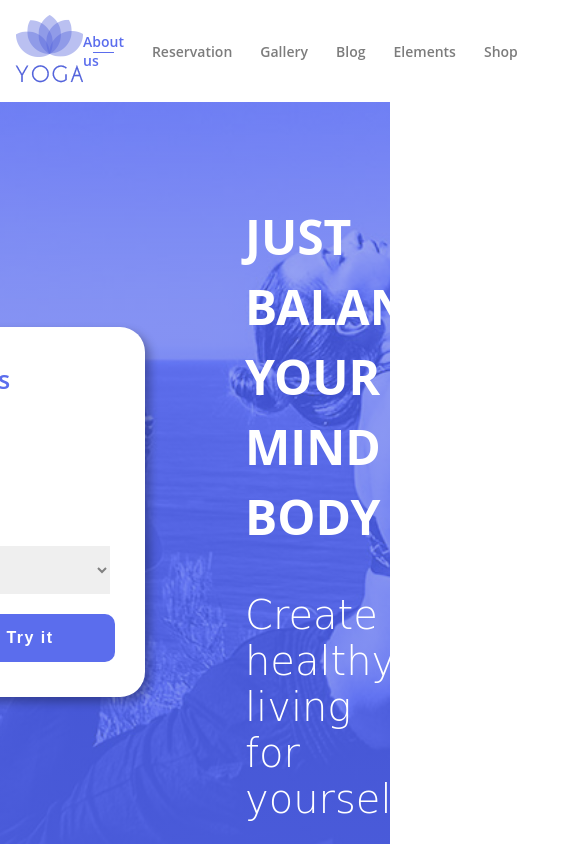
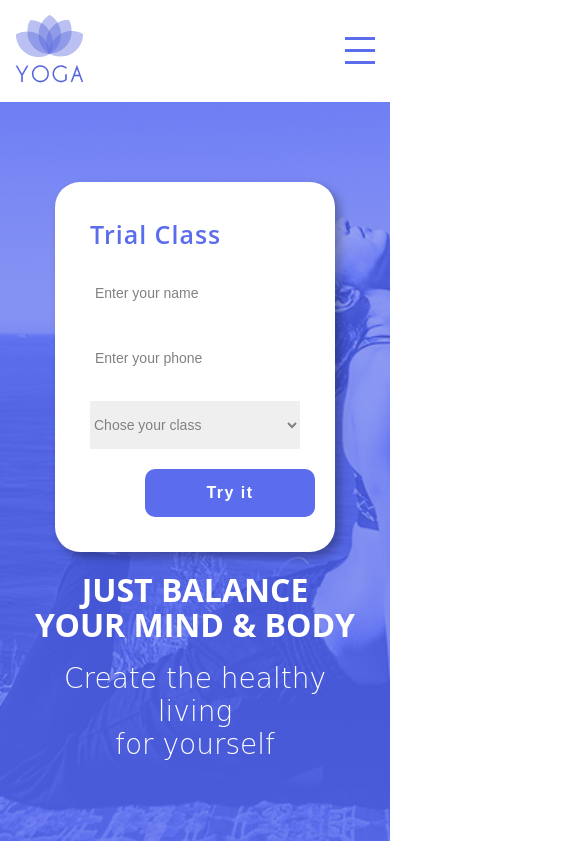
Before and after one commit to Kateryna2222/progect-1, a plain HTML site: page index.html in a window 390 px wide. Shown: the top 844 px of the page, 585 px wide, since content can reach past the window. Drawn offline with Linux system fonts and the light colour scheme; a web font is replaced by a local one.

Commit message:
add header and home responsibility

```diff
--- a/index.html
+++ b/index.html
@@ -1,18 +1,22 @@
 <!DOCTYPE html>
-<html lang="en">
+<html lang="uk">
 <head>
   <meta charset="UTF-8">
   <meta name="viewport" content="width=device-width, initial-scale=1.0">
   <title>YOGA</title>
-  <link rel="stylesheet" href="./fonts/Freestyle Script.zip">
   <link rel="stylesheet" href="./style.css">
 </head>
 <body>
-  <head class="head">
+  <header class="head">
     <div class="container">
       <div class="head-wrapper">
         <a href="#" class="logo"><img src="./images/logo.png" alt="logo"></a>
         <nav class="nav">
+          <input type="checkbox" id="drop-menu">
+          <label class="menu_btn" for="drop-menu">
+            <span></span>
+          </label>
+
           <ul class="menu">
             <li class="metu-item active"><a href="#">About us</a></li>
             <li class="metu-item"><a href="#">Reservation</a></li>
@@ -24,7 +28,7 @@
         </nav>
       </div>
     </div>
-  </head>
+  </header>
 
   <main>
     <section class="home">
@@ -35,8 +39,8 @@
               <p class="form-title">Trial Class</p>
               <input type="text" placeholder="Enter your name">
               <input type="tel" placeholder="Enter your phone">
-              <select value="Chose your class">
-                <option disabled selected value=""><span>Chose your class</span></option>
+              <select name="Chose your class">
+                <option disabled selected value="">Chose your class</option>
                 <option value="morning">morning</option>
                 <option value="day">day</option>
                 <option value="evening">evening</option>
@@ -51,13 +55,6 @@
         </div>
       </div>
     </section>
-
-
-
-
-    <div class="aa">
-      <img src="./images/yoga-mainpage.jpg" alt="">
-    </div>
   </main>
 
   <footer class="footer">
--- a/style.css
+++ b/style.css
@@ -6,6 +6,11 @@ ul li{list-style: none;}
 button{cursor: pointer;}
 
 h1,h2,h3,h4,h5,h6,p{font-size:inherit;font-weight: inherit;}
+
+@font-face{
+    font-family: 'Freestyle Script', cursive;
+    src: url(./fonts/Freestyle\ Script.zip);
+}
 
 :root{
     --main-color: #5b6ded;
@@ -41,6 +46,7 @@ body{
     font-size: 14px;
     font-weight: 600;
     color: #7c7c7c;
+    transition: .13s linear;
 }
 
 .metu-item,
@@ -68,6 +74,72 @@ body{
     top: 20px;
     left: 25%;
 }
+/* drop-menu */
+#drop-menu{
+    display: none;
+}
+
+.menu_btn{
+    display: none;
+    height: 40px;
+    width: 30px;
+    align-items: center;
+    cursor: pointer;
+    position: fixed;
+    z-index: 20;
+    top: 30px;
+    right: 15px;
+}
+
+.menu_btn > span{
+    position: relative;
+}
+
+.menu_btn > span,
+.menu_btn > span::before,
+.menu_btn > span::after{
+    display: block;
+    height: 3px;
+    width: 100%;
+    background-color: var(--main-color);
+}
+
+.menu_btn > span::before{
+    content: "";
+    top: -12px;
+    position: absolute;
+}
+
+.menu_btn > span::after{
+    content: "";
+    top: 12px;
+    position: absolute;
+}
+
+#drop-menu:checked ~ .menu_btn > span,
+#drop-menu:checked ~ .menu_btn > span::before,
+#drop-menu:checked ~ .menu_btn > span::after{
+    transition: .1s linear;
+}
+
+#drop-menu:checked ~ .menu_btn > span{
+    transform: rotate(45deg);
+}
+
+#drop-menu:checked ~ .menu_btn > span::before{
+    top: 0;
+    transform: rotate(0);
+}
+
+#drop-menu:checked ~ .menu_btn > span::after{
+    top: 0;
+    transform: rotate(90deg);
+}
+
+#drop-menu:checked ~ .menu{
+    top: 0;
+}
+
 
 /* home */
 
@@ -81,14 +153,9 @@ body{
 .home-wrapper{
     display: flex;
     align-items: center;
-    padding: 100px 0px;
-}
-
-.form-wrapper{
-    width: 50%;
-    padding-right: 50px;
-    display: flex;
-    justify-content: right;
+    padding: 100px 40px;
+    justify-content: center;
+    gap: 50px;
 }
 
 form{
@@ -98,7 +165,7 @@ form{
     gap: 20px;
     padding: 35px;
     border-radius: 25px;
-    width: 300px;
+    width: 280px;
     box-shadow: 5px 5px 10px rgba(0, 0, 0, 0.3);
 }
 
@@ -139,11 +206,12 @@ button{
     border-radius: 10px;
     letter-spacing: 1.5px;
     width: 170px;
-    margin-left: 65px;
+    margin-left: 55px;
+    transition: .2s linear;
 }
 
-.home_info{
-    padding-left: 50px;
+button:hover{
+    background-color: #4155f0;
 }
 
 h1{
@@ -166,12 +234,95 @@ h1{
 
 
 
+/* --------------------------------------- */
+@media(max-width: 768px){
+    /* home */
+    .home-wrapper{
+        padding: 100px 30px;
+    }
+    h1{
+        font-size: 38px;
+        line-height: 50px;
+        padding-bottom: 20px;
+    }
+    .home_info p{
+        font-size: 28px;
+    }
+}
 
+@media(max-width: 660px){
+    /* header */
+    .menu_btn{
+        display: flex;
+    }
 
+    .menu{
+        display: flex;
+        flex-direction: column;
+        gap: 20px;
+        position: fixed;
+        z-index: 10;
+        padding: 100px 0px 30px;
+        top: -1000px;
+        width: 100%;
+        right: 0;
+        background-color: #fff;
+    }
 
+    .logo{
+        position: relative;
+        z-index: 20;
+    }
 
+    .metu-item:visited{
+        color: var(--main-color);
+    }
 
-/* form #919191*/
-.aa{
-    margin-left: 250px;
+    .metu-item:visited{
+        content: '';
+        display: block;
+        width: 50%;
+        height: 1px;
+        background-color: var(--main-color);
+        position: absolute;
+        top: 20px;
+        left: 25%;
+    }
+
+     /* home */
+    .home-wrapper{
+        padding: 80px 20px;
+    }
+    h1{
+        font-size: 28px;
+        line-height: 35px;
+    }
+    .home_info p{
+        font-size: 20px;
+    }
 }
+
+@media(max-width: 581px){
+    /* home */
+    .home-wrapper{
+        flex-direction: column;
+        gap: 20px;
+    }
+    h1{
+        font-size: 32px;
+    }
+    .home_info p{
+        font-size: 28px;
+    }
+    .home_info{
+        padding-left: 0px;
+        text-align: center;
+    }
+}
+
+@media(max-width: 320px){
+    /* home */
+    h1{
+        font-size: 28px;
+    }
+}
```
